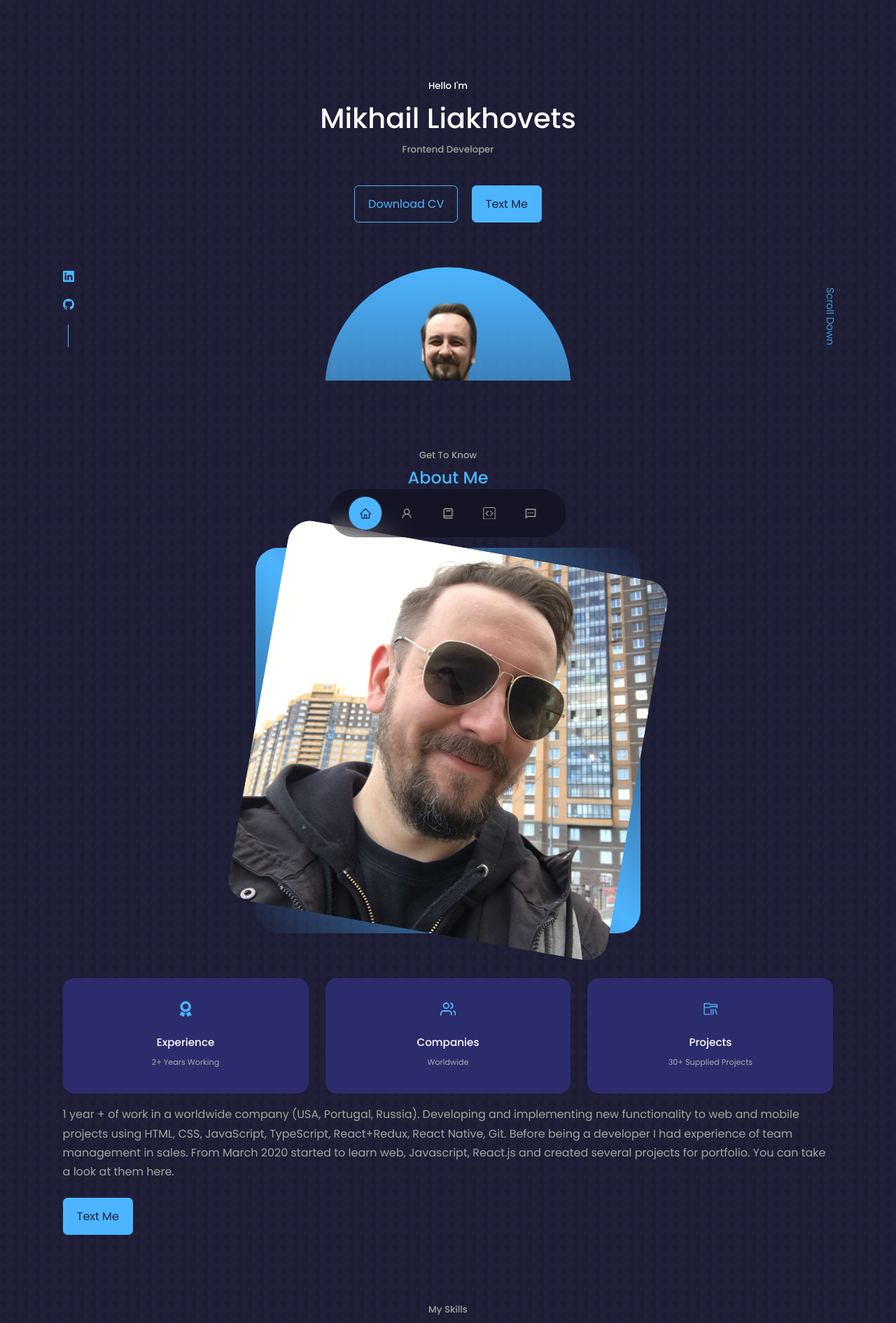
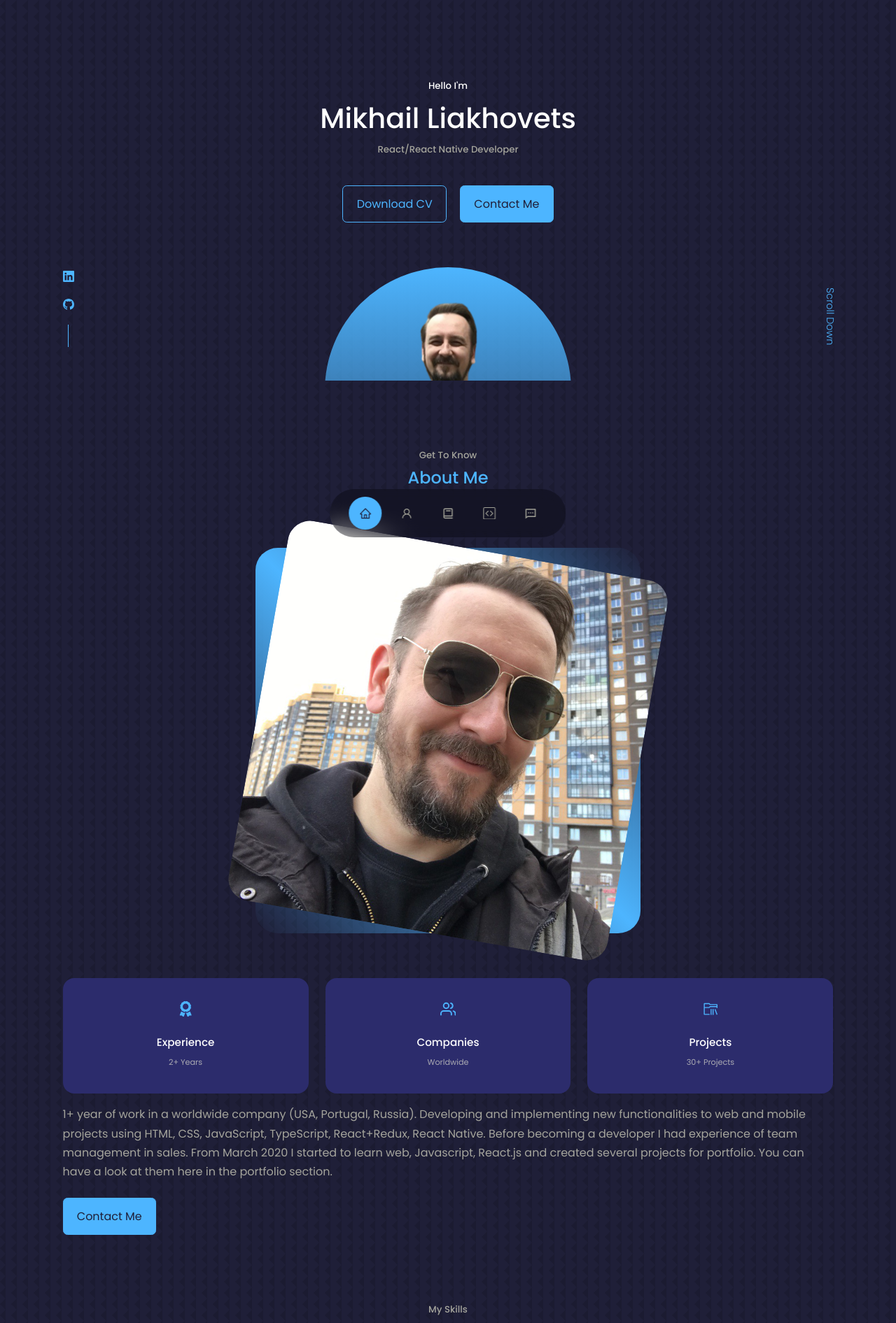
Before and after one commit to bthrsn/react-portfolio, a React (Create React App) app: page / in a window 1280 px wide. Shown: the top 1891 px of the page at 70% size. Built offline with nearby package versions, Linux system fonts and the light colour scheme.

Commit message:
text changes

```diff
--- a/src/components/about/About.tsx
+++ b/src/components/about/About.tsx
@@ -22,7 +22,7 @@ const About = () => {
             <article className="about-card">
               <FaAward className="about-icon" />
               <h5>Experience</h5>
-              <small>2+ Years Working</small>
+              <small>2+ Years</small>
             </article>
             <article className="about-card">
               <FiUsers className="about-icon" />
@@ -32,21 +32,21 @@ const About = () => {
             <article className="about-card">
               <VscFolderLibrary className="about-icon" />
               <h5>Projects</h5>
-              <small>30+ Supplied Projects</small>
+              <small>30+ Projects</small>
             </article>
           </div>
           <p>
-            1 year + of work in a worldwide company (USA, Portugal, Russia).
-            Developing and implementing new functionality to web and mobile
+            1+ year of work in a worldwide company (USA, Portugal, Russia).
+            Developing and implementing new functionalities to web and mobile
             projects using HTML, CSS, JavaScript, TypeScript, React+Redux, React
-            Native, Git.
-            Before being a developer I had
-            experience of team management in sales. From March 2020 started to
+            Native.
+            Before becoming a developer I had
+            experience of team management in sales. From March 2020 I started to
             learn web, Javascript, React.js and created several projects for
-            portfolio. You can take a look at them here.
+            portfolio. You can have a look at them here in the portfolio section.
           </p>
           <a href="#contacts" className="button button-primary">
-            Text Me
+            Contact Me
           </a>
         </div>
       </div>
--- a/src/components/header/Header.tsx
+++ b/src/components/header/Header.tsx
@@ -11,7 +11,7 @@ const Header = () => {
       <div className="container header-container">
         <h5>Hello I'm</h5>
         <h1>Mikhail Liakhovets</h1>
-        <h5 className="text-light">Frontend Developer</h5>
+        <h5 className="text-light">React/React Native Developer</h5>
         <div className="button-group">
           <a
             href={CV}
@@ -21,7 +21,7 @@ const Header = () => {
             Download CV
           </a>
           <a href="#contacts" className="button button-primary">
-            Text Me
+            Contact Me
           </a>
         </div>
         <HeaderSocials />
```
Also changed, not shown: 1 other file (tests, documents, lock files or other folders).
